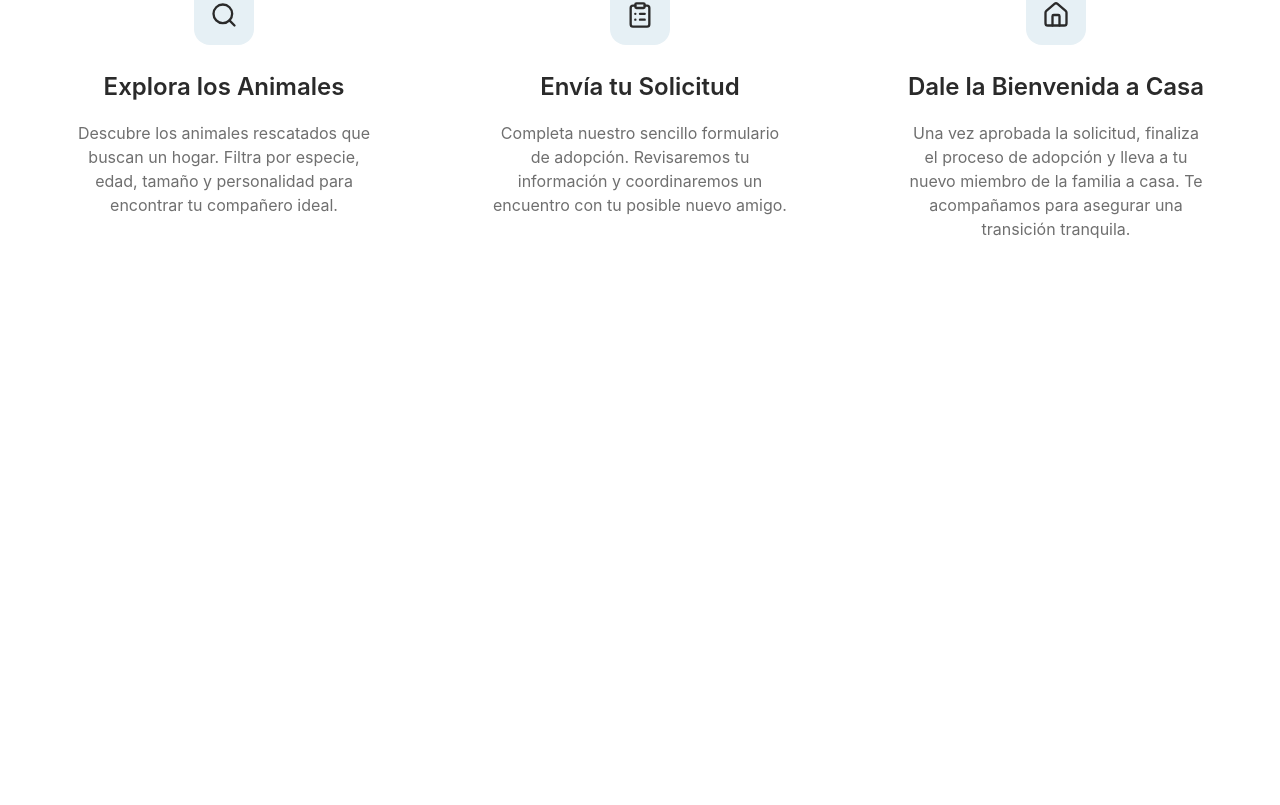
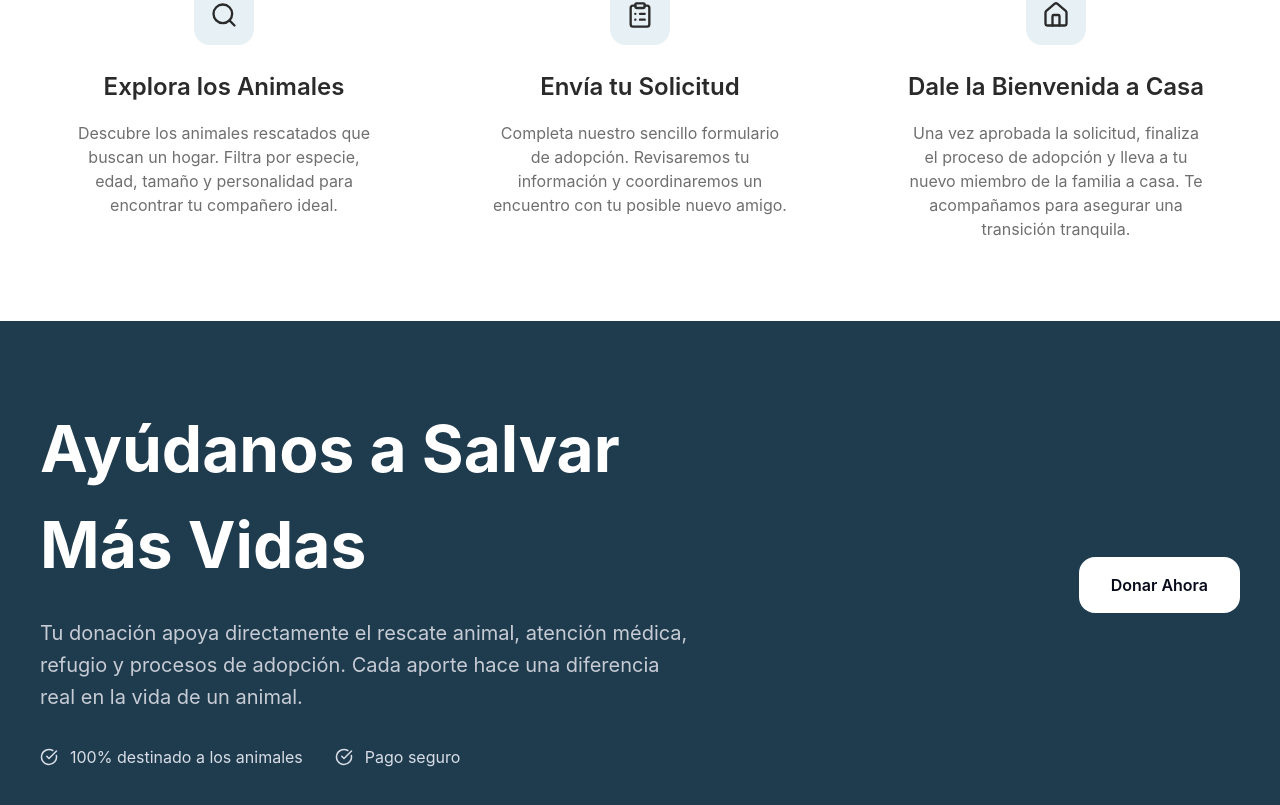
Before and after one commit to Lennon0926/capstone-animal-rescue-platform, a Next.js app in the folder apps/web/: page / in a window 1280 px wide. Shown: the part 2640-3445 px from the top of the page. Before the commit the page ends 2961 px from the top, so only its background shows below. Built offline with nearby package versions, Linux system fonts and the light colour scheme.

Commit message:
Add DonationBanner component and styles for donation section

```diff
--- /dev/null
+++ b/apps/web/components/LandingPage/Donate/donationBanner.module.css
@@ -0,0 +1,104 @@
+.section {
+  padding: var(--space-20) var(--space-6);
+  background-color: var(--color-primary);
+  color: white;
+}
+
+.inner {
+  max-width: var(--container-max-width);
+  margin: 0 auto;
+
+  display: flex;
+  justify-content: space-between;
+  align-items: center;
+  gap: var(--space-16);
+}
+
+.content {
+  max-width: 650px;
+}
+
+.title {
+  font-size: var(--text-hero-xl);
+  font-weight: var(--font-weight-bold);
+  margin-bottom: var(--space-6);
+}
+
+.description {
+  font-size: var(--text-lg);
+  color: #c7cbd4;
+  line-height: 1.6;
+  margin-bottom: var(--space-8);
+}
+
+.benefits {
+  display: flex;
+  gap: var(--space-8);
+  flex-wrap: wrap;
+}
+
+.benefit {
+  display: flex;
+  align-items: center;
+  gap: var(--space-3);
+  font-size: var(--text-base);
+  color: #d8dde6;
+}
+
+.actions {
+  display: flex;
+  gap: var(--space-6);
+}
+
+.primaryButton {
+  display: flex;
+  align-items: center;
+  gap: var(--space-3);
+
+  padding: var(--space-4) var(--space-8);
+  background-color: white;
+  color: #060a1a;
+  border-radius: var(--radius-lg);
+  font-weight: var(--font-weight-semibold);
+  text-decoration: none;
+  transition: var(--transition-fast);
+}
+
+.primaryButton:hover {
+  transform: translateY(-2px);
+}
+
+.secondaryButton {
+  padding: var(--space-4) var(--space-8);
+  background-color: rgba(255, 255, 255, 0.15);
+  color: white;
+  border-radius: var(--radius-lg);
+  text-decoration: none;
+  transition: var(--transition-fast);
+}
+
+.secondaryButton:hover {
+  background-color: rgba(255, 255, 255, 0.25);
+}
+
+@media (max-width: 900px) {
+
+  .inner {
+    flex-direction: column;
+    align-items: flex-start;
+    gap: var(--space-12);
+  }
+
+  .actions {
+    width: 100%;
+    flex-direction: column;
+  }
+
+  .primaryButton,
+  .secondaryButton {
+    width: 100%;
+    justify-content: center;
+    text-align: center;
+  }
+
+}
--- /dev/null
+++ b/apps/web/components/LandingPage/Donate/donationBanner.tsx
@@ -0,0 +1,42 @@
+import styles from "./donationBanner.module.css";
+import { CheckCircle } from "lucide-react";
+import Link from "next/link";
+
+export default function DonationBanner() {
+  return (
+    <section className={styles.section}>
+      <div className={styles.inner}>
+
+        {/* LEFT SIDE */}
+        <div className={styles.content}>
+          <h2 className={styles.title}>Ayúdanos a Salvar Más Vidas</h2>
+
+          <p className={styles.description}>
+            Tu donación apoya directamente el rescate animal, atención médica,
+            refugio y procesos de adopción. Cada aporte hace una diferencia real
+            en la vida de un animal.
+          </p>
+
+          <div className={styles.benefits}>
+            <div className={styles.benefit}>
+              <CheckCircle size={18} />
+              <span>100% destinado a los animales</span>
+            </div>
+
+            <div className={styles.benefit}>
+              <CheckCircle size={18} />
+              <span>Pago seguro</span>
+            </div>
+          </div>
+        </div>
+
+        <div className={styles.actions}>
+          <Link href="/donation" className={styles.primaryButton}>
+            Donar Ahora
+          </Link>
+        </div>
+
+      </div>
+    </section>
+  );
+}
--- a/apps/web/pages/index.tsx
+++ b/apps/web/pages/index.tsx
@@ -3,6 +3,7 @@ import DonationSection from "@/components/LandingPage/Donate/donationSection";
 import OurMissionSeccion from "@/components/LandingPage/Mission/ourMissionSection";
 import AnimalsSection from "@/components/LandingPage/Animals/animalsSection";
 import HowItWorks from "@/components/LandingPage/HowItWorks/howItWorksSection";
+import DonationBanner from "@/components/LandingPage/Donate/donationBanner";
 
 function Index() {
   return (
@@ -12,6 +13,7 @@ function Index() {
       <OurMissionSeccion />
       <AnimalsSection />
       <HowItWorks />
+      <DonationBanner />
     </div>
   );
 }
```
